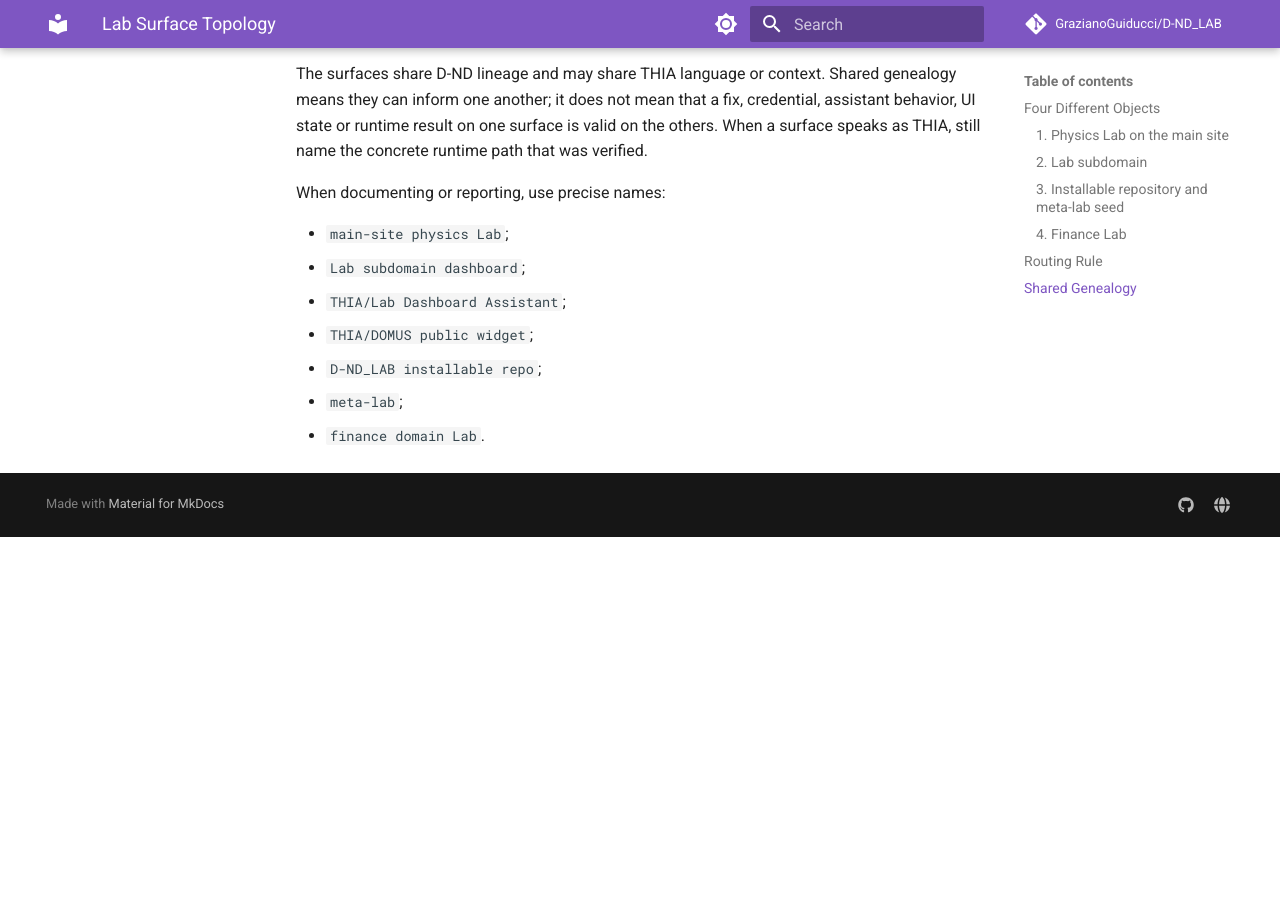
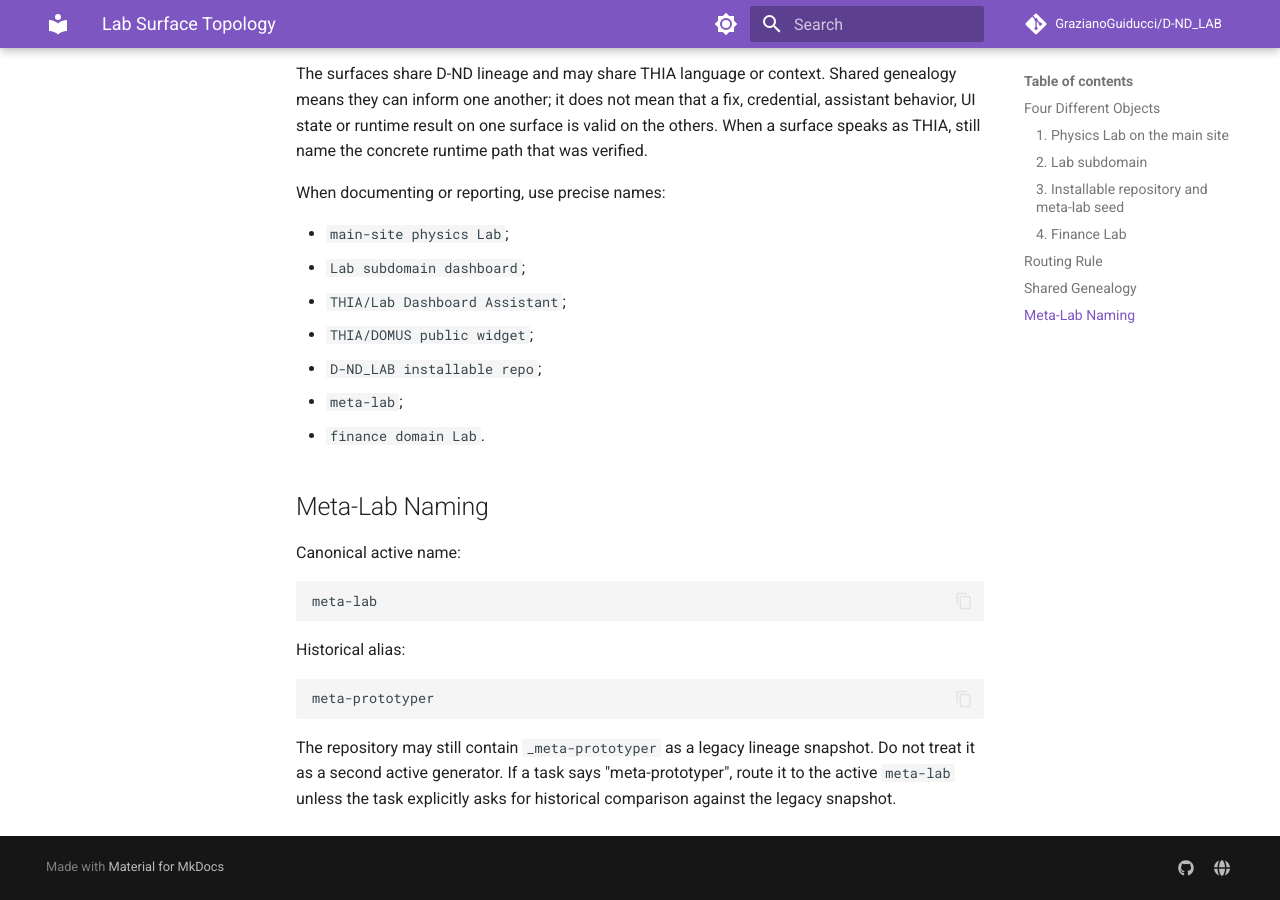
Before and after one commit to GrazianoGuiducci/D-ND_LAB, an MkDocs documentation site: the page built from docs/LAB_SURFACE_TOPOLOGY.md, in a window 1280 px wide and 900 px high, scrolled down 2344 px. Built offline with MkDocs 1.6.1 and Material for MkDocs 9.7.7, drawn with Linux system fonts in a browser that asks for light colours; comment, search, counter and statistics services are not loaded; before the commit the page ends 2881 px from its top, so only the background shows below that.

Commit message:
docs: clarify meta-lab legacy alias

````diff
--- a/docs/LAB_SURFACE_TOPOLOGY.md
+++ b/docs/LAB_SURFACE_TOPOLOGY.md
@@ -106,3 +106,22 @@ When documenting or reporting, use precise names:
 - `D-ND_LAB installable repo`;
 - `meta-lab`;
 - `finance domain Lab`.
+
+## Meta-Lab Naming
+
+Canonical active name:
+
+```text
+meta-lab
+```
+
+Historical alias:
+
+```text
+meta-prototyper
+```
+
+The repository may still contain `_meta-prototyper` as a legacy lineage
+snapshot. Do not treat it as a second active generator. If a task says
+"meta-prototyper", route it to the active `meta-lab` unless the task explicitly
+asks for historical comparison against the legacy snapshot.
````
Also changed, not shown: README.md (+5 -0 lines), domains/_meta-prototyper/README.md (added, +23 -0 lines), domains/meta-lab/context.md (+4 -1 lines).
